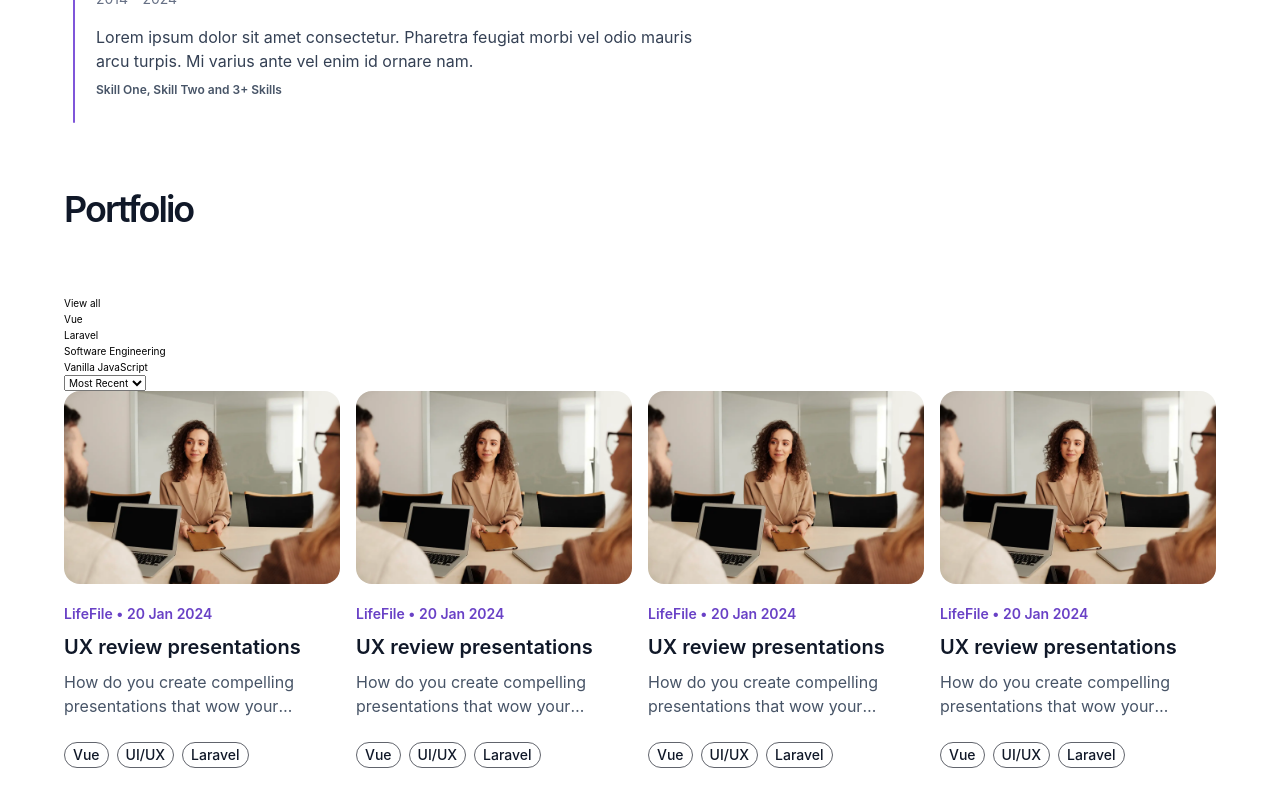
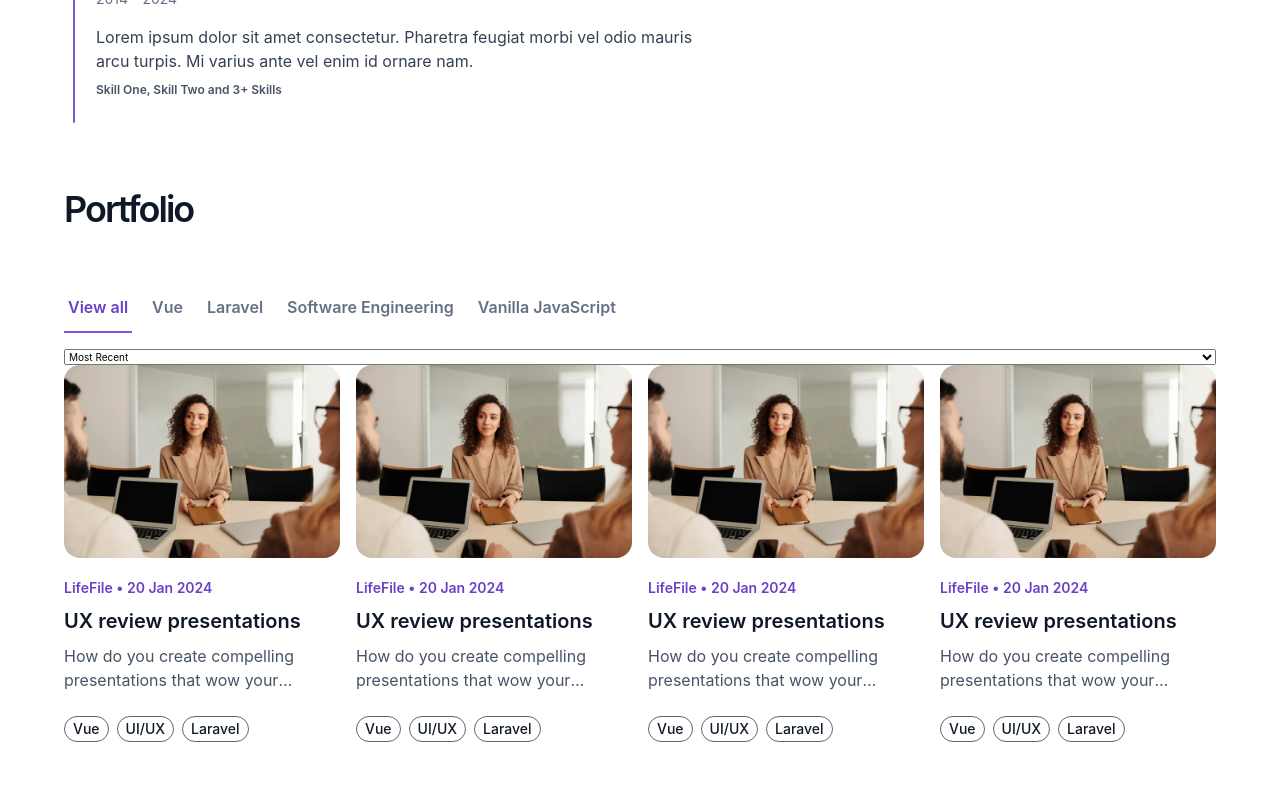
Before and after one commit to julianandreszb/vue-3-portfolio, a Vue app: page / in a window 1280 px wide. Shown: the part 995-1795 px from the top of the page. After the commit the page ends 1769 px from the top, so only its background shows below. Built offline with nearby package versions, Linux system fonts and the light colour scheme.

Commit message:
feat: portfolio tabs and sort menu

```diff
--- a/src/assets/styles/_flex.scss
+++ b/src/assets/styles/_flex.scss
@@ -38,3 +38,9 @@
   flex-direction: row;
   gap: var(--spacing-md);
 }
+
+@mixin row-gap-16 {
+  display: flex;
+  flex-direction: row;
+  gap: var(--spacing-xl);
+}
--- a/src/assets/styles/base.scss
+++ b/src/assets/styles/base.scss
@@ -106,6 +106,7 @@
   --fg-white: var(--colors-base-white);
   --fg-secondary_hover: var(--colors-gray-light-mode-800);
   --fg-secondary-700: var(--colors-gray-light-mode-700);
+  --fg-brand-primary_alt: var(--colors-brand-600);
 
   /* Border primary (light mode) */
   --border-primary: var(--colors-gray-light-mode-300);
@@ -158,6 +159,7 @@
     --fg-white: var(--colors-base-white);
     --fg-secondary_hover: var(--colors-gray-dark-mode-200);
     --fg-secondary-700: var(--colors-gray-dark-mode-300);
+    --fg-brand-primary_alt: var(--colors-gray-dark-mode-300);
 
     /* Border primary (dark mode) */
     --border-primary: var(--colors-gray-dark-mode-700);
--- a/src/views/ThePortfolioSection.vue
+++ b/src/views/ThePortfolioSection.vue
@@ -7,12 +7,12 @@ import BlogCard from '@/components/portfolio/BlogCard.vue'
     <h2 class="portfolio-heading">Portfolio</h2>
     <section class="portfolio">
       <section class="portfolio-tabs-sort">
-        <ul>
-          <li>View all</li>
-          <li>Vue</li>
-          <li>Laravel</li>
-          <li>Software Engineering</li>
-          <li>Vanilla JavaScript</li>
+        <ul class="portfolio-horizontal-tabs">
+          <li class="tab active">View all</li>
+          <li class="tab">Vue</li>
+          <li class="tab">Laravel</li>
+          <li class="tab">Software Engineering</li>
+          <li class="tab">Vanilla JavaScript</li>
         </ul>
         <select>
           <option value="">Most Recent</option>
@@ -32,6 +32,7 @@ import BlogCard from '@/components/portfolio/BlogCard.vue'
 
 <style lang="scss" scoped>
 @use 'src/assets/styles/text-styles';
+@use 'src/assets/styles/flex';
 .portfolio-container {
   container-type: inline-size;
 }
@@ -39,6 +40,28 @@ import BlogCard from '@/components/portfolio/BlogCard.vue'
 .portfolio-heading {
   @include text-styles.display-sm-semibold;
   color: var(--text-primary);
+}
+
+.portfolio-tabs-sort {
+  @include flex.column-gap-16;
+}
+
+.portfolio-horizontal-tabs {
+  @include flex.row-gap-16;
+  overflow: auto;
+}
+
+.tab {
+  @include text-styles.text-md-semibold;
+  color: var(--text-quaternary);
+  padding-inline: var(--spacing-xs);
+  padding-block-end: var(--spacing-lg);
+  white-space: nowrap;
+
+  &.active {
+    color: var(--text-brand-secondary);
+    border-bottom: 0.2rem solid var(--fg-brand-primary_alt);
+  }
 }
 
 @container (min-width: 768px) {
```
